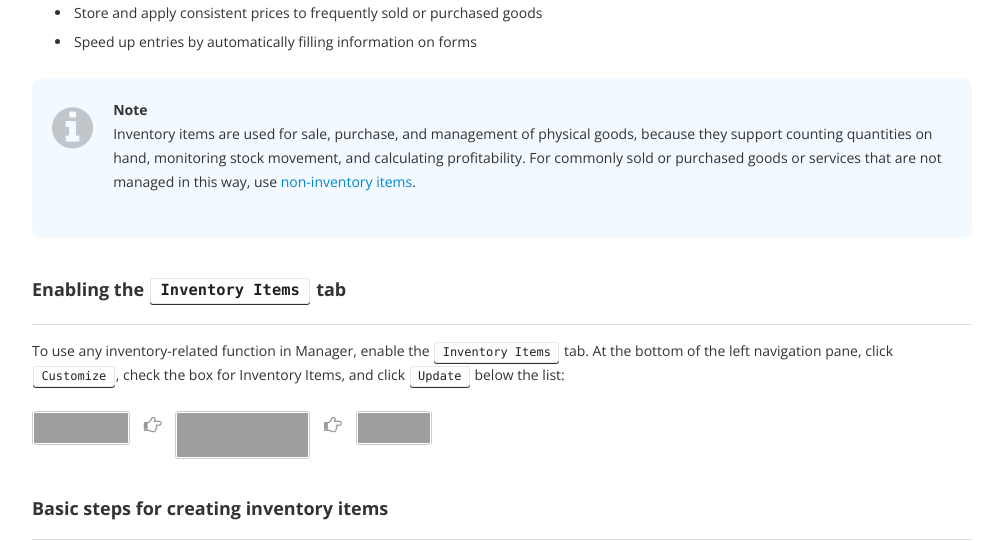
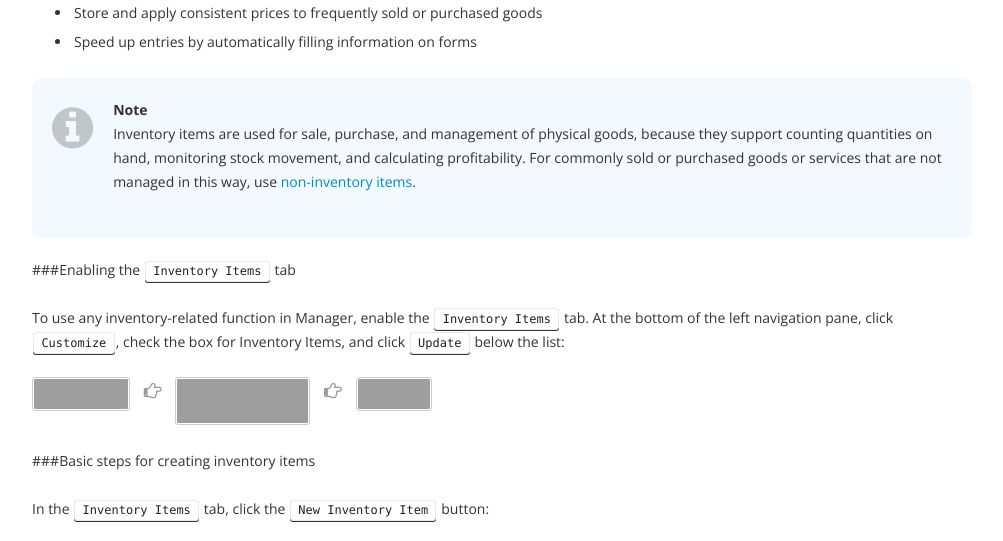
Before and after one commit to 3etechinns/www.manager.io, a Jekyll site: the page built from _guides/7551.html, in a window 1280 px wide and 900 px high, scrolled down 365 px, cut to the strip 0-541 px from the top of the window. Shown: the whole strip, without its empty margins (138-1141 px from the left). Built offline with Jekyll 4.4.1, drawn with Linux system fonts in a browser that asks for light colours; nearby versions of some CDN libraries; comment, search, counter and statistics services are not loaded; some of the changed text lies outside the part shown; grey boxes are pictures that could not be loaded.

Commit message:
Updating existing guide

```diff
--- a/_guides/7551.html
+++ b/_guides/7551.html
@@ -5,32 +5,24 @@ tags: inventory-items inventory-item-form beginner
 ---
 {% raw %}
 <p><strong>Inventory items</strong> are used to identify, count, and manage physical goods or materials held by a business for sale or production. They are used when entering line items in many  transaction forms in Manager. Beyond being the foundation of quantity monitoring, they:</p>
-
 <ul>
 <li>Standardize terminology by always referring to a product with identical language</li>
 <li>Improve accounting accuracy by always posting similar income or expense items to the same accounts</li>
 <li>Store and apply consistent prices to frequently sold or purchased goods</li>
 <li>Speed up entries by automatically filling information on forms</li>
 </ul>
-
-<table style="background-color: #F2F9FF; border-radius: 10px; margin-bottom: 20px"><tr><td style="font-size: 48px; opacity: 0.25; padding: 20px; padding-top: 15px; padding-right: 0px; vertical-align: top"><i class="fa fa-info-circle"></i></td><td style="padding: 20px"><p><strong>Note</strong><br>Inventory items are used for sale, purchase, and management of physical goods, because they support counting quantities on hand, monitoring stock movement, and calculating profitability. For commonly sold or purchased goods or services that are not managed in this way, use <a href="/guides/7344">non-inventory items</a>.</p></td></tr></table>
-
-<h3>Enabling the <kbd>Inventory Items</kbd> tab</h3>
-
+<table style="background-color: #F2F9FF; border-radius: 10px; margin-bottom: 20px"><tr><td style="font-size: 48px; opacity: 0.25; padding: 20px; padding-top: 15px; padding-right: 0px; vertical-align: top"><i class="fa fa-info-circle"></i></td><td style="padding: 20px">
+<p><strong>Note</strong><br>
+Inventory items are used for sale, purchase, and management of physical goods, because they support counting quantities on hand, monitoring stock movement, and calculating profitability. For commonly sold or purchased goods or services that are not managed in this way, use <a href="/guides/7344">non-inventory items</a>.</p>
+</td></tr></table>
+<p>##<span class="hashtag">#Enabling</span> the <kbd>Inventory Items</kbd> tab</p>
 <p>To use any inventory-related function in Manager, enable the <kbd>Inventory Items</kbd> tab. At the bottom of the left navigation pane, click <kbd>Customize</kbd>, check the box for Inventory Items, and click <kbd>Update</kbd> below the list:</p>
-
 <p><img src="https://cdn-business2.discourse.org/uploads/manager1/original/2X/7/7c4deb7e05268e3ada3dfed45532805c3b282fe1.png" width="98" height="34"> <strong><i class="fa fa-hand-o-right" style="margin-right: 10px; color: #999; font-size: 18px; padding-top: 5px"></i></strong> <img src="https://cdn-business2.discourse.org/uploads/manager1/original/2X/e/ed09461cead92366a20077ddc88cbb369b3759df.png" width="135" height="48"> <strong><i class="fa fa-hand-o-right" style="margin-right: 10px; color: #999; font-size: 18px; padding-top: 5px"></i></strong> <img src="https://cdn-business2.discourse.org/uploads/manager1/original/2X/d/d9aa488ae3dd0686c825edfb8f54e26b14bb0a85.png" width="76" height="34"></p>
-
-<h3>Basic steps for creating inventory items</h3>
-
+<p>##<span class="hashtag">#Basic</span> steps for creating inventory items</p>
 <p>In the <kbd>Inventory Items</kbd> tab, click the <kbd>New Inventory Item</kbd> button:</p>
-
 <p><img src="https://cdn-business2.discourse.org/uploads/manager1/original/2X/b/bebbe9ad8cbad47180c1771791d920e783060b4b.png" width="219" height="53"> <strong><i class="fa fa-hand-o-right" style="margin-right: 10px; color: #999; font-size: 18px; padding-top: 5px"></i></strong> <img src="https://cdn-business2.discourse.org/uploads/manager1/original/2X/9/900bca651399aa033cd087aa288f17d143aed857.png" width="272" height="51"></p>
-
 <p>Complete the definition:</p>
-
 <p><img src="https://cdn-business2.discourse.org/uploads/manager1/original/2X/6/67508396eb71a59fce8776e92c02a472182d2b04.png" width="464" height="357"></p>
-
 <ul>
 <li>
 <strong><code>Item code</code></strong> can be anything that helps find, sort, or categorize the item. This could be a stock-keeping unit (SKU) code, a model number, or a simple memory aid. It must be unique and should be short. Codes will appear on forms if they are used. Serial numbers are not acceptable item codes, because every unit of inventory would be treated as a separate product.</li>
@@ -44,15 +36,10 @@ tags: inventory-items inventory-item-form beginner
 <strong><code>Sale price</code></strong> is the price at which the item will be sold. Leave blank if the sale price frequently changes. If a sale price is entered, it will appear automatically on sales-related forms, but can also be edited.</li>
 <li>The <strong><code>Description</code></strong> field is for more comprehensive information. Its contents, if present, will appear on finished forms in place of <code>Item name</code>, so it should also adequately identify the item, not simply add detail. Anything a customer or supplier should see can be placed into this field.</li>
 </ul>
-
 <p>Click <kbd>Create</kbd> to save the inventory item (or continue by adding additional detail as described below). The inventory item will be visible in the <kbd>Inventory Items</kbd> tab:</p>
-
 <p><img src="https://cdn-business2.discourse.org/uploads/manager1/original/2X/a/adfa1d355d8740696e2475d10d574294c110f252.png"></p>
-
-<h3>Adding detail to inventory items</h3>
-
+<p>##<span class="hashtag">#Adding</span> detail to inventory items</p>
 <p>Several accounts are activated automatically when the <kbd>Inventory Items</kbd> tab is enabled and the first inventory item is created. By default, inventory transactions will post to these:</p>
-
 <ul>
 <li>
 <em>Inventory on hand</em>, an asset account</li>
@@ -61,28 +48,22 @@ tags: inventory-items inventory-item-form beginner
 <li>
 <em>Inventory - cost</em>, an expense account</li>
 </ul>
-
 <p>For many businesses, these are sufficient. But for businesses wishing to further divide inventory accounts, two checkboxes indicate whether sales or purchases of the inventory item should be posted to custom accounts created by the user. When these are checked, fields appear for non-standard account designation. Such <a href="/guides/9181">custom accounts must be created first in the chart of accounts</a>:</p>
-
 <p><img src="https://cdn-business2.discourse.org/uploads/manager1/original/2X/8/806f265b58dbd1a12fb76f5199fc1b5b71774fab.png" width="648" height="187"></p>
-
-<table style="background-color: #F2F9FF; border-radius: 10px; margin-bottom: 20px"><tr><td style="font-size: 48px; opacity: 0.25; padding: 20px; padding-top: 15px; padding-right: 0px; vertical-align: top"><i class="fa fa-info-circle"></i></td><td style="padding: 20px"><p><strong>NOTE</strong><br>Inventory items cannot be assigned to control accounts because Manager has no way to determine in advance which subaccount is applicable, so the transaction would be posted to <em>Suspense</em>. For example, an inventory item cannot be assigned to <em>Billable expenses</em>, because the required customer would be unknown.</p></td></tr></table>
-
+<table style="background-color: #F2F9FF; border-radius: 10px; margin-bottom: 20px"><tr><td style="font-size: 48px; opacity: 0.25; padding: 20px; padding-top: 15px; padding-right: 0px; vertical-align: top"><i class="fa fa-info-circle"></i></td><td style="padding: 20px">
+<p><strong>NOTE</strong><br>
+Inventory items cannot be assigned to control accounts because Manager has no way to determine in advance which subaccount is applicable, so the transaction would be posted to <em>Suspense</em>. For example, an inventory item cannot be assigned to <em>Billable expenses</em>, because the required customer would be unknown.</p>
+</td></tr></table>
 <p>Additional options are available by checking boxes. Relevant information will be prefilled when the inventory item is added to a form:</p>
-
 <ul>
 <li>If <a href="/guides/8901">tax codes</a> have been created under <kbd>Settings</kbd>, the one usually applicable to the inventory item may be selected in a dropdown box. This choice can be edited on forms.</li>
 <li>If the business was ongoing when Manager was adopted and a Start Date was set, <a href="/guides/5497">opening quantities and average cost can be carried forward</a>.</li>
 <li>If <a href="/guides/8956">tracking codes</a> have been created under <kbd>Settings</kbd>, one applicable to the inventory item may be selected. This choice can be edited on forms.</li>
 <li>When an item becomes obsolete, check the <img src="https://cdn-business2.discourse.org/uploads/manager1/original/2X/8/87a399a1eb6c6b701b71b0072bbfb21fc29e3e33.png" width="75" height="20"> box so it will not appear in lists.</li>
 </ul>
-
 <p><img src="https://cdn-business2.discourse.org/uploads/manager1/original/2X/6/6998b91c7e92ecfb748f7fefaba074042903a63c.png" width="267" height="307"></p>
-
-<h3>Using inventory items</h3>
-
+<p>##<span class="hashtag">#Using</span> inventory items</p>
 <p>Inventory items can be used for:</p>
-
 <ul>
 <li>Receipts and payments</li>
 <li>Expense claims</li>
@@ -96,20 +77,12 @@ tags: inventory-items inventory-item-form beginner
 <li>Production orders</li>
 <li>Journal entries</li>
 </ul>
-
 <p>When completing most of these forms, an <code>Item</code> field will appear at the left end of line items whenever any applicable inventory or <a href="/guides/7344">non-inventory</a> items have been defined. To use an inventory item, click on the dropdown box of the <code>Item</code> field. Or, begin typing the <code>Item Code</code> or <code>Item Name</code> in the field to take advantage of the autosearch capability. When an inventory item has been selected, all its parameters will automatically be filled for the line. Either cost price or sales price will be used, depending on the type of form. Anything can be edited:</p>
-
 <p><img src="https://cdn-business2.discourse.org/uploads/manager1/original/2X/f/f676609eb1605e42dc169399e51289c6c1096589.png"></p>
-
-<h3>Updating inventory items</h3>
-
+<p>##<span class="hashtag">#Updating</span> inventory items</p>
 <p>Inventory items can be updated when required, such as when a price change occurs. In the <kbd>Inventory Items</kbd> tab, click <kbd>Edit</kbd> for the item to be changed:</p>
-
 <p><img src="https://cdn-business2.discourse.org/uploads/manager1/original/2X/4/4e2ff0794fb0a6f8877eda312f80200166e3245c.png" width="404" height="47"></p>
-
 <p>Edit the item as desired and click <kbd>Update</kbd>. Existing forms using the inventory item <strong>will not be modified</strong>. Only future forms will be affected.</p>
-
 <p>If the inventory item is no longer needed, it can be deleted as long as it has never been used. But Manager will not allow inventory items to be deleted if they have been used. In that case, as mentioned above, check the <img src="https://cdn-business2.discourse.org/uploads/manager1/original/2X/8/87a399a1eb6c6b701b71b0072bbfb21fc29e3e33.png" width="75" height="20"> box, and the inventory item will no longer be available.</p>
-
 <p>If an inactive inventory item becomes useful again, click the <img src="https://cdn-business2.discourse.org/uploads/manager1/original/2X/0/04020ec8c028c7b31b3fd842f53dbe5f403b2fc1.png" width="101" height="24"> button below the inventory items listing. All currently inactive items will be displayed for editing. Uncheck the <img src="https://cdn-business2.discourse.org/uploads/manager1/original/2X/f/f4961e5a4dd4fe42833f561ef33339c4c9e04ebd.png" width="72" height="20"> box and the item will once again be available. Remember to click <kbd>Update</kbd> when finished editing.</p>
 {% endraw %}
```
